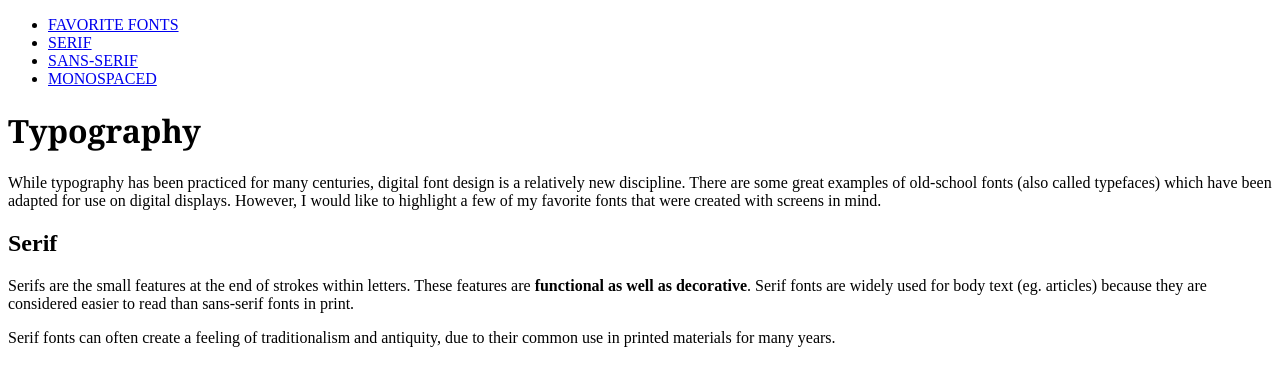
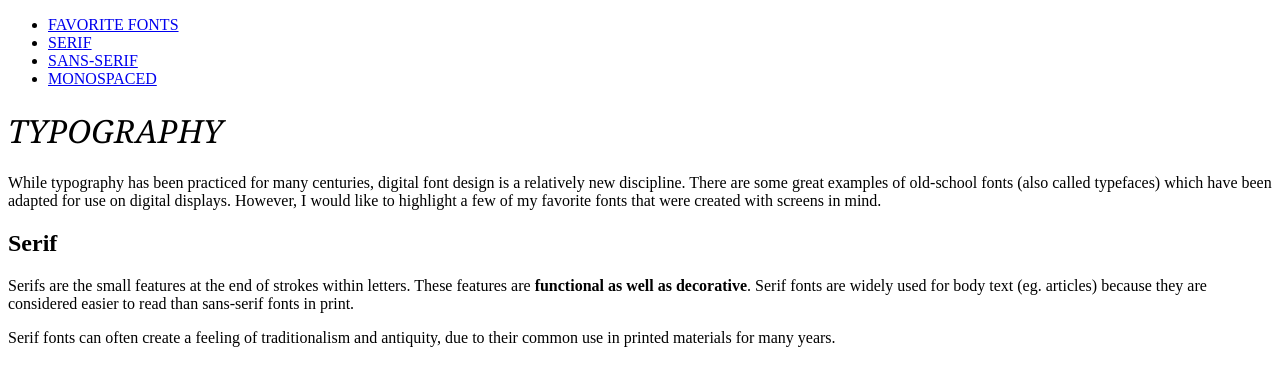
Before and after one commit to kailash-s/full_stack, a plain HTML site: page css/typography.html in a window 1280 px wide. Drawn offline with Linux system fonts and the light colour scheme.

Commit message:
typography cont'd with font-weight, font-style and text-transform

```diff
--- a/css/typography.css
+++ b/css/typography.css
@@ -1,4 +1,10 @@
 h1 {
     /* font-family is used to define the font of the text. font stack is used in case the browser can't read the defined font */
     font-family: Georgia, 'Times New Roman', Times, serif;
+    /* font-weight controls how bold or thin text appears */
+    font-weight: lighter;
+    /* font-style can be used to make text italic */
+    font-style: italic;
+    /* text-transform allows you to change text to uppercase or lowercase */
+    text-transform: uppercase;
 }
```
